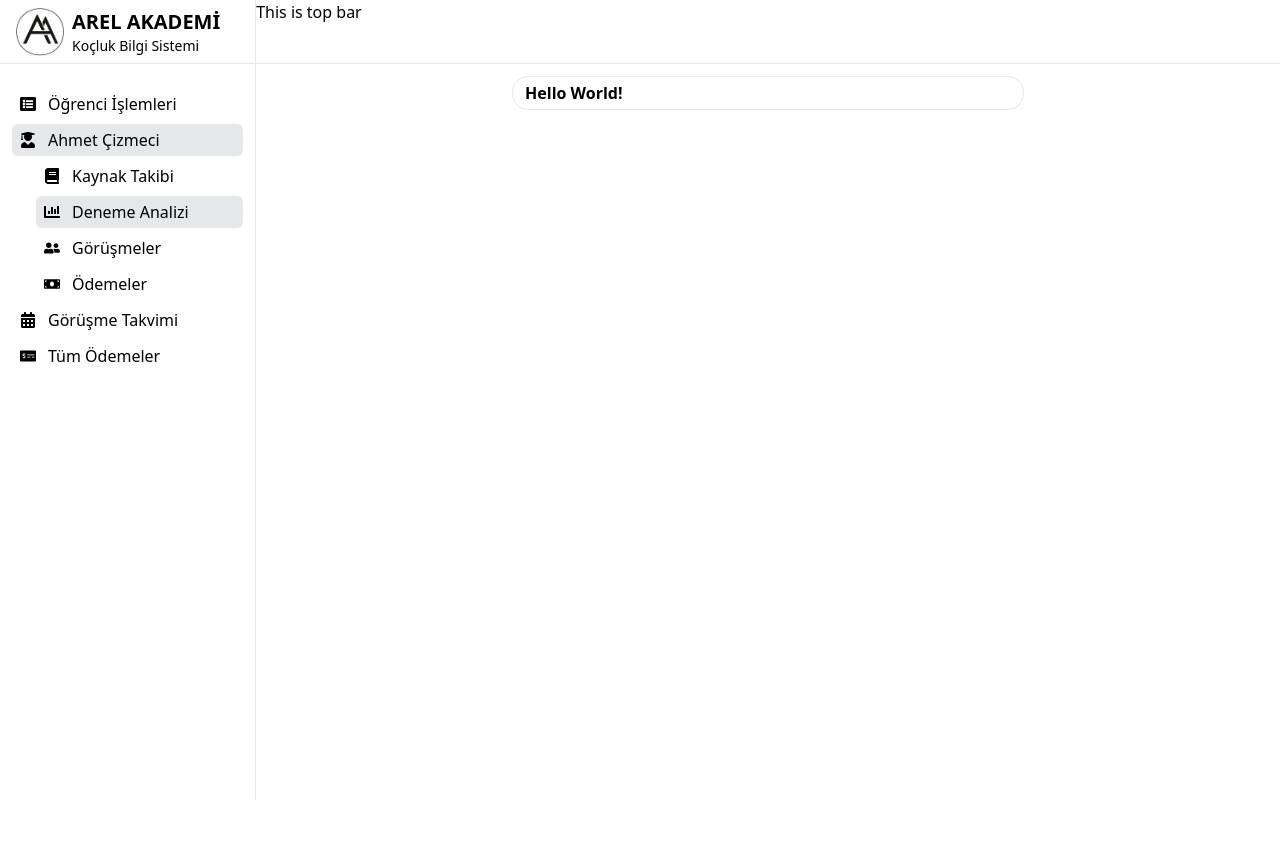
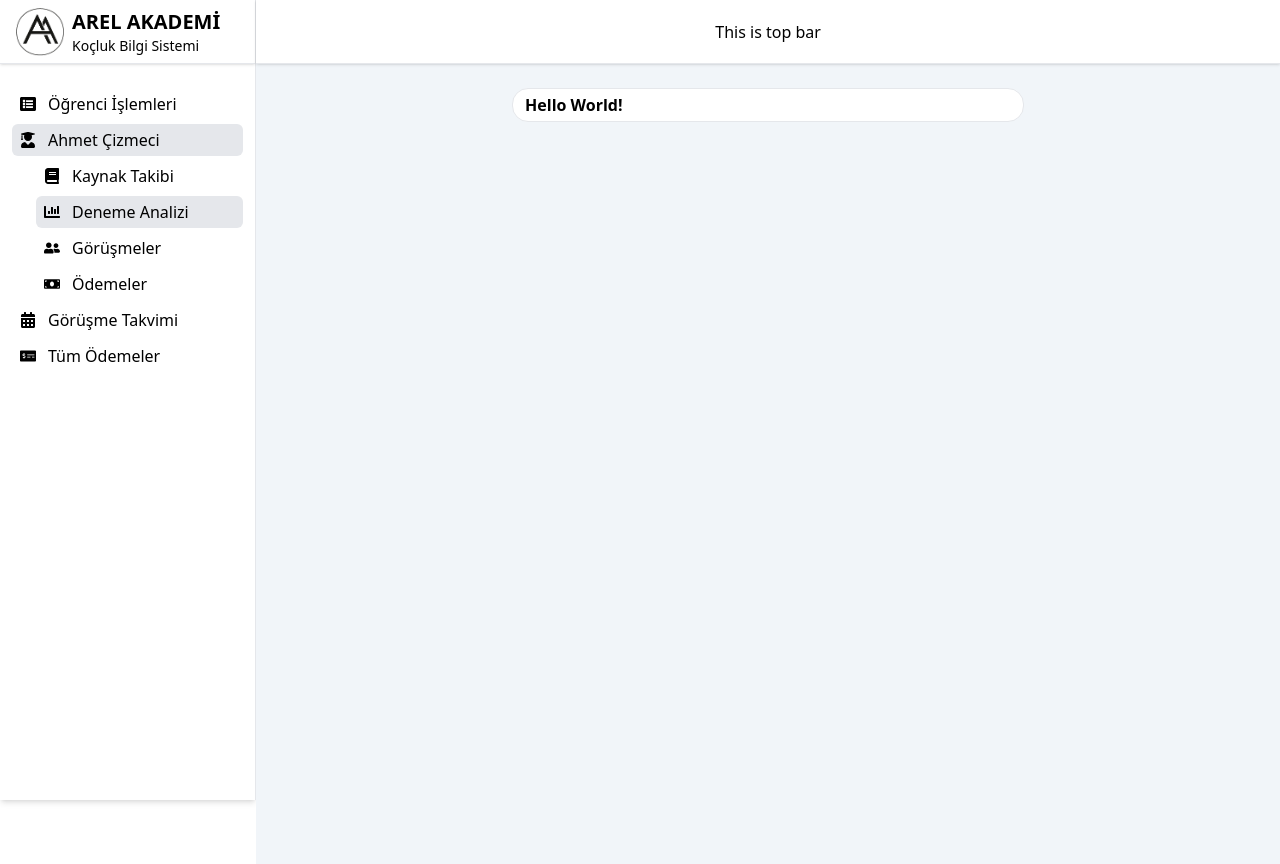
Before and after one commit to safakadir/student-coaching, a Next.js app: page / in a window 1280 px wide. Before the commit the page ends 800 px from the top, so only its background shows below. Built offline with nearby package versions, Linux system fonts and the light colour scheme.

Commit message:
layout visual improvements

```diff
--- a/components/layout.tsx
+++ b/components/layout.tsx
@@ -7,7 +7,7 @@ const Layout: React.FC<PropsWithChildren> = ({children}) => {
         <Navbar />
         <div className="w-full">
             <Topbar />
-            <main>
+            <main className="bg-slate-100 p-6 w-full h-screen">
                 {children}
             </main>
         </div>
--- a/components/navbar.tsx
+++ b/components/navbar.tsx
@@ -6,9 +6,9 @@ import { FaBook, FaCalendarAlt, FaChartBar, FaListAlt, FaMoneyBill, FaMoneyCheck
 
 
 const Navbar: React.FC = ()  => {
-    return <nav className="h-screen border-r w-16 md:w-72 xl:w-80">
+    return <nav className="h-screen border-r w-16 md:w-72 xl:w-80 shadow-md">
 
-        <div className="h-16 px-2 md:px-4 flex items-center mb-6 border-b">
+        <div className="relative h-16 px-2 md:px-4 flex items-center mb-6 border-b shadow">
             <div className="relative w-11 h-11 lg:w-12 lg:h-12">
                 <Image src="/logo.png" fill alt="logo" />
             </div>
--- a/components/topbar.tsx
+++ b/components/topbar.tsx
@@ -1,7 +1,7 @@
 import React from "react"
 
 const Topbar: React.FC = () => {
-    return <div className="border-b w-full h-16">
+    return <div className="relative border-b w-full h-16 shadow bg-white flex items-center justify-center">
         This is top bar
     </div>
 }
--- a/pages/index.tsx
+++ b/pages/index.tsx
@@ -14,7 +14,7 @@ export default function Home() {
         <link rel="icon" href="/favicon.ico" />
       </Head>
       <Layout>
-        <div className="border rounded-2xl font-bold mx-auto max-w-lg m-3 py-1 px-3">
+        <div className="border rounded-2xl font-bold mx-auto max-w-lg py-1 px-3 bg-white">
           Hello World!
         </div>
       </Layout>
```
